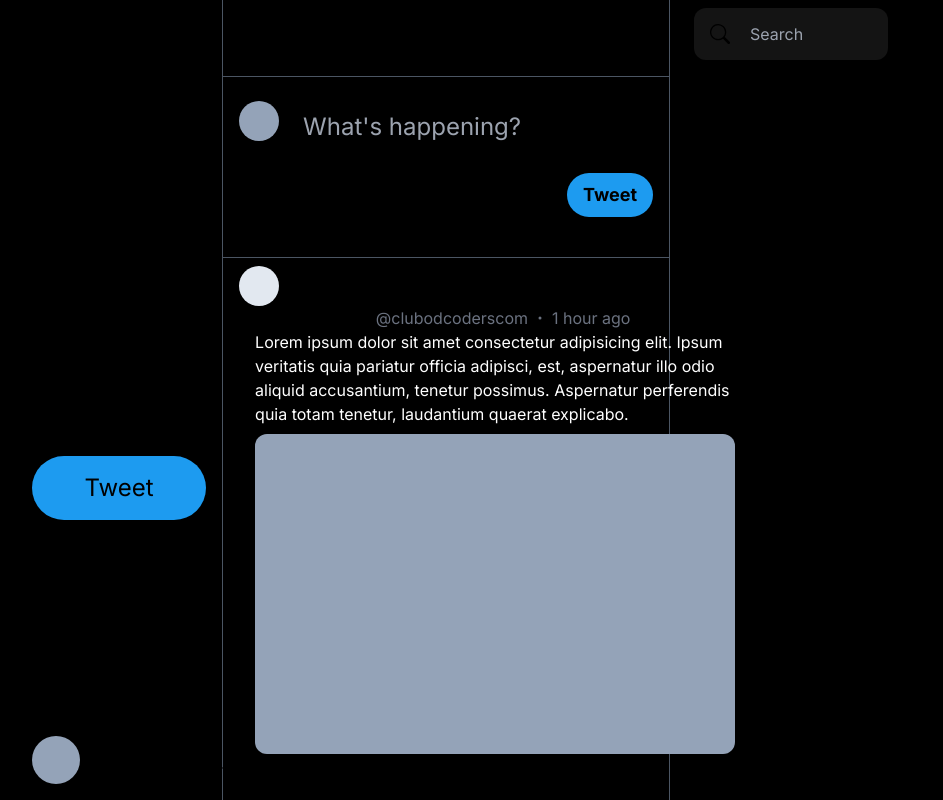
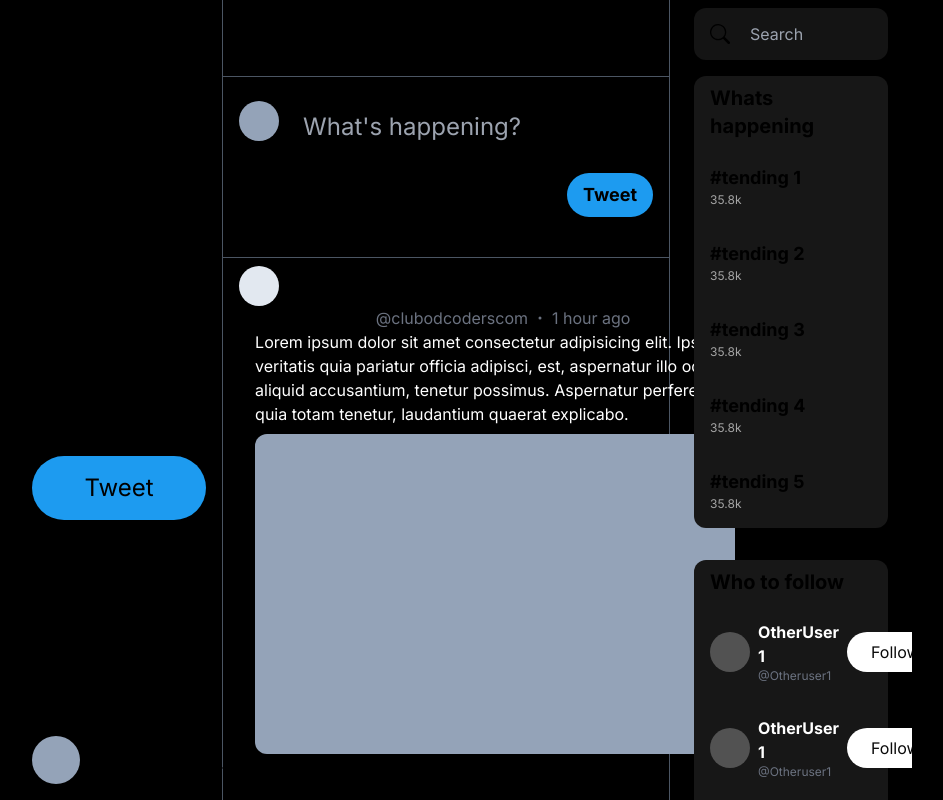
Before and after one commit to gurverm/twitter-clone, a Next.js app: page / in a window 1280 px wide. Shown: the top 800 px of the page, without its empty margins (176-1119 px from the left). Built offline with nearby package versions, Linux system fonts and the light colour scheme.

Commit message:
right hand sidebar frontend complete

```diff
--- a/src/app/page.tsx
+++ b/src/app/page.tsx
@@ -9,7 +9,7 @@ const page = () => {
         {/* Left sidebar/ navigation */}
         <LeftSidebar />
         <MainComponent />
-        <section className="w-[27%] sticky top-0 mt-2 right-0 flex flex-col items-stretch h-screen px-6">
+        <section className="w-[27%] sticky overflow-scroll top-2 mt-2 flex flex-col items-stretch h-screen px-6">
           <div>
             <div className="relative w-full h-full group">
               <input
@@ -26,8 +26,42 @@ const page = () => {
               </label>
             </div>
           </div>
-          <div></div>
-          <div></div>
+          <div className="flex flex-col rounded-xl bg-neutral-900 my-4">
+            <h3 className="font-bold text-xl my-2 px-4">Whats happening</h3>
+            <div>
+              {Array.from({ length: 5 }).map((_, i) => (
+                <div
+                  key={i}
+                  className="hover:bg-white/10 last:rounded-b-xl p-4 transition duration-200"
+                >
+                  <div className="font-bold text-lg">#tending {i + 1}</div>
+                  <div className="text-xs text-neutral-400">35.8k</div>
+                </div>
+              ))}
+            </div>
+          </div>
+          <div className="flex flex-col rounded-xl bg-neutral-900 my-4">
+            <h3 className="font-bold text-xl my-2 px-4">Who to follow</h3>
+            <div>
+              {Array.from({ length: 5 }).map((_, i) => (
+                <div
+                  key={i}
+                  className="hover:bg-white/10 space-x-3 items-center justify-between last:rounded-b-xl p-4 transition duration-200"
+                >
+                  <div className="flex items-center space-x-2">
+                    <div className="w-10 h-10 bg-neutral-600 rounded-full flex-none"></div>
+                    <div className="flex flex-col">
+                      <div className="font-bold text-white">OtherUser 1</div>
+                      <div className="text-gray-500 text-xs">@Otheruser1</div>
+                    </div>
+                    <button className="rounded-full px-6 py-2 bg-white text-neutral-950">
+                      Follow
+                    </button>
+                  </div>
+                </div>
+              ))}
+            </div>
+          </div>
         </section>
       </div>
     </div>
```
